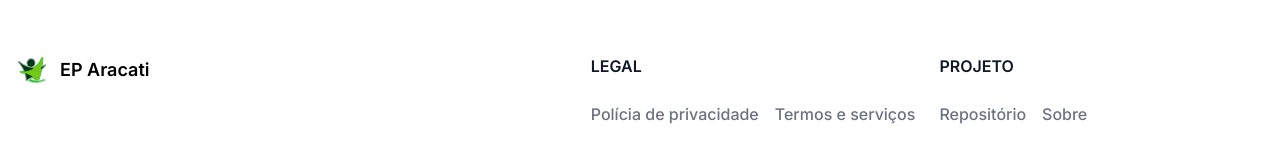
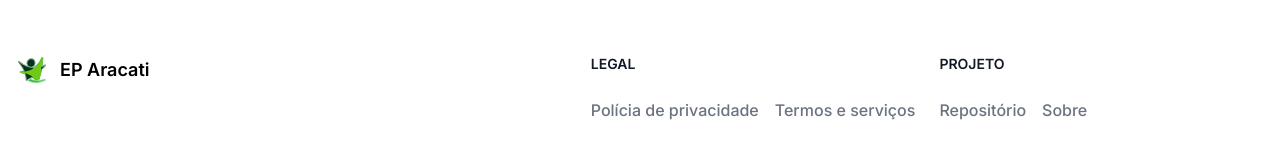
Before and after one commit to hi-bernardo/eparacati, a React (Vite) app: page /agendar/caixa-de-som in a window 1280 px wide. Shown: the part 625-769 px from the top of the page. Built offline with nearby package versions, Linux system fonts and the light colour scheme.

Commit message:
tamanho de texto no fopter mudado

```diff
--- a/src/components/layout/Footer/index.jsx
+++ b/src/components/layout/Footer/index.jsx
@@ -20,7 +20,7 @@
                </div>
                <div className="grid grid-cols-2 gap-8 sm:gap-6">
                   <div>
-                     <h2 className="mb-6 font-sm font-semibold text-gray-900 uppercase dark:text-white">
+                     <h2 className="mb-6 text-sm font-semibold text-gray-900 uppercase dark:text-white">
                         LEGAL
                      </h2>
                      <ul className="text-gray-500 dark:text-gray-400 font-medium sm:flex flex-row sm:gap-4">
@@ -43,7 +43,7 @@
                      </ul>
                   </div>
                   <div>
-                     <h2 className="mb-6 font-sm font-semibold text-gray-900 uppercase dark:text-white">
+                     <h2 className="mb-6 text-sm font-semibold text-gray-900 uppercase dark:text-white">
                         PROJETO
                      </h2>
                      <ul className="text-gray-500 dark:text-gray-400 font-medium sm:flex flex-row sm:gap-4">
```
